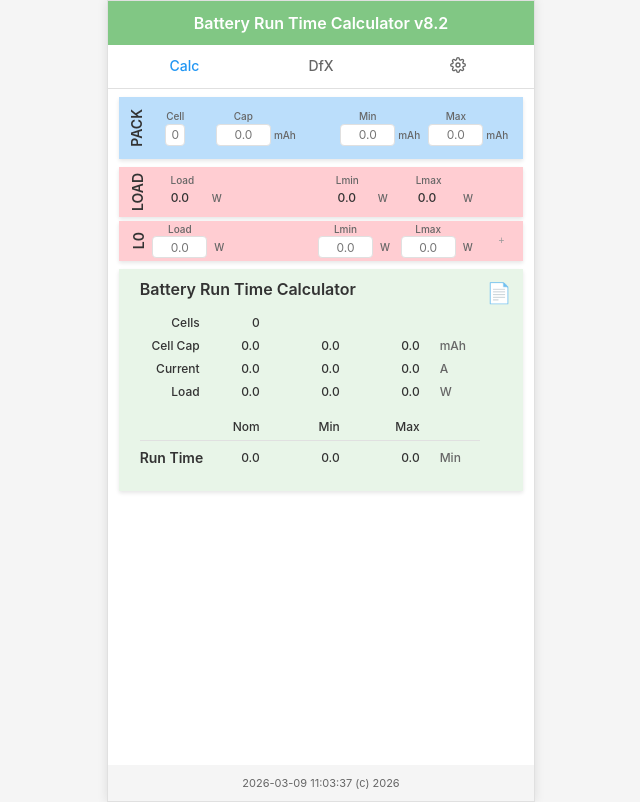
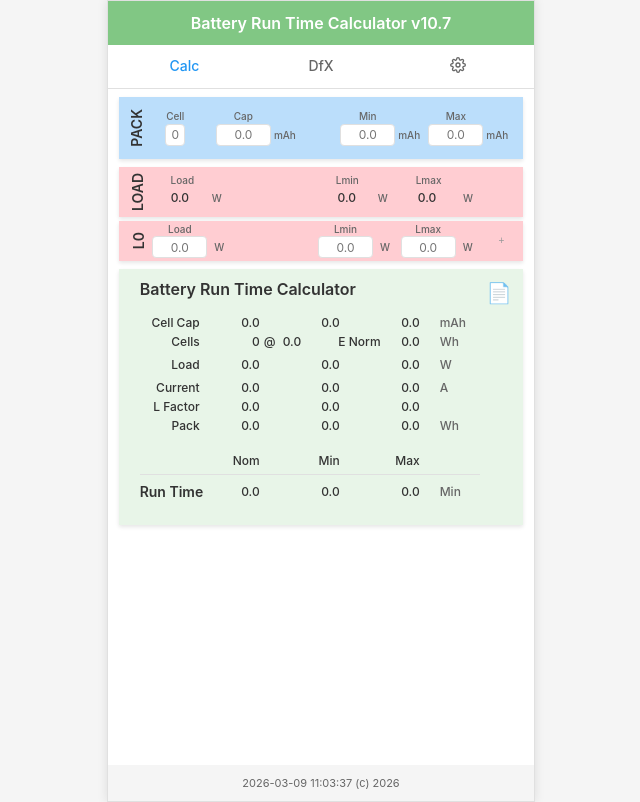
Before and after one commit to rchelisg/BRTC, a plain HTML site: page index.html in a window 1280 px wide. Shown: the whole page, without its empty margins (319-959 px from the left). Drawn offline with Linux system fonts and the light colour scheme.

Commit message:
时间卡片格式基本正确 V10.7

```diff
--- a/index.html
+++ b/index.html
@@ -923,7 +923,7 @@
     <div class="app-container">
         <!-- 标题区 -->
         <div class="header">
-            Battery Run Time Calculator <span id="version">v8.2</span>
+            Battery Run Time Calculator <span id="version">v10.7</span>
         </div>
 
         <!-- 按键区 -->
@@ -1028,13 +1028,7 @@
                             </div>
                             <div class="report-icon copy-icon" onclick="copyReportCard()" style="position: absolute; top: 12px; right: 12px; cursor: pointer;">📄</div>
                             <div class="report-content" style="width: 100%; display: block;">
-                                <div class="report-row">
-                                    <div class="report-label">Cells</div>
-                                    <div class="report-values">
-                                        <div class="report-value" id="report-N">0</div>
-                                    </div>
-                                </div>
-                                <div class="report-row">
+                                <div class="report-row" style="margin-bottom: 4px;">
                                     <div class="report-label">Cell Cap</div>
                                     <div class="report-values">
                                         <div class="report-value" id="report-C">0.0</div>
@@ -1044,13 +1038,17 @@
                                     <div class="report-unit">mAh</div>
                                 </div>
                                 <div class="report-row">
-                                    <div class="report-label">Current</div>
+                                    <div class="report-label">Cells</div>
                                     <div class="report-values">
-                                        <div class="report-value" id="report-I">0.0</div>
-                                        <div class="report-value" id="report-Imin">0.0</div>
-                                        <div class="report-value" id="report-Imax">0.0</div>
+                                        <div class="report-value" id="report-N">0</div>
+                                        <div class="report-value">
+                                            <span style="font-size: 12px; font-weight: 500; color: #333; margin-left: -16px;">@</span>
+                                            <span id="report-V" style="font-size: 12px; font-weight: 500; color: #333; margin-left: 4px;">0.0</span>
+                                            <span style="margin-left: 34px;">E Norm</span>
+                                        </div>
+                                        <div class="report-value" id="report-Ename">0.0</div>
                                     </div>
-                                    <div class="report-unit">A</div>
+                                    <div class="report-unit">Wh</div>
                                 </div>
                                 <div class="report-row">
                                     <div class="report-label">Load</div>
@@ -1060,6 +1058,32 @@
                                         <div class="report-value" id="report-Lmax">0.0</div>
                                     </div>
                                     <div class="report-unit">W</div>
+                                </div>
+                                <div class="report-row" style="margin-bottom: 4px;">
+                                    <div class="report-label">Current</div>
+                                    <div class="report-values">
+                                        <div class="report-value" id="report-I">0.0</div>
+                                        <div class="report-value" id="report-Imin">0.0</div>
+                                        <div class="report-value" id="report-Imax">0.0</div>
+                                    </div>
+                                    <div class="report-unit">A</div>
+                                </div>
+                                <div class="report-row" style="margin-bottom: 4px;">
+                                    <div class="report-label">L Factor</div>
+                                    <div class="report-values">
+                                        <div class="report-value" id="report-F">0.0</div>
+                                        <div class="report-value" id="report-Fmin">0.0</div>
+                                        <div class="report-value" id="report-Fmax">0.0</div>
+                                    </div>
+                                </div>
+                                <div class="report-row">
+                                    <div class="report-label">Pack</div>
+                                    <div class="report-values">
+                                        <div class="report-value" id="report-E">0.0</div>
+                                        <div class="report-value" id="report-Emin">0.0</div>
+                                        <div class="report-value" id="report-Emax">0.0</div>
+                                    </div>
+                                    <div class="report-unit">Wh</div>
                                 </div>
                                 <div class="report-load-rows" id="report-load-rows">
                                     <!-- 子卡片数据将通过JavaScript动态生成 -->
```
